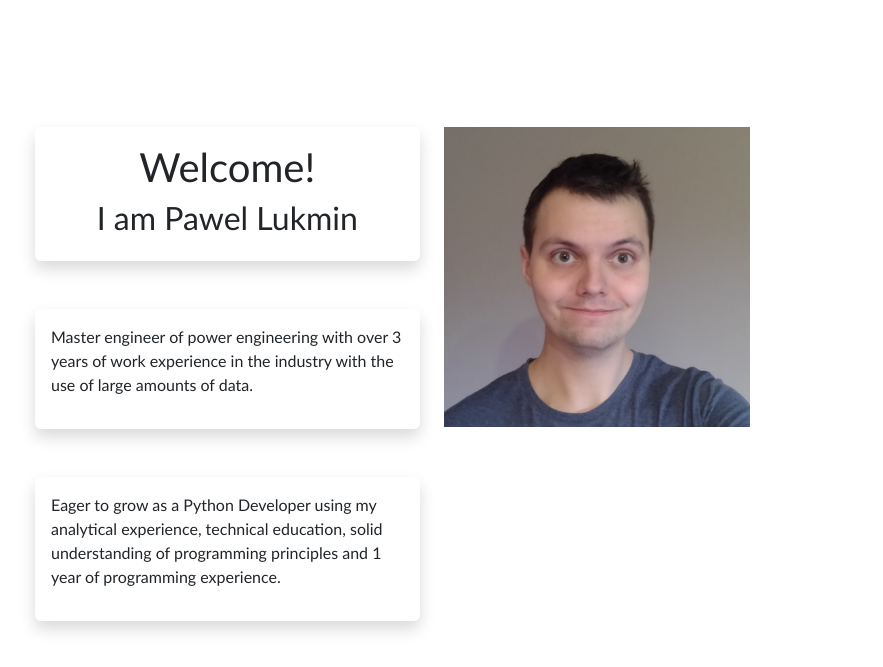
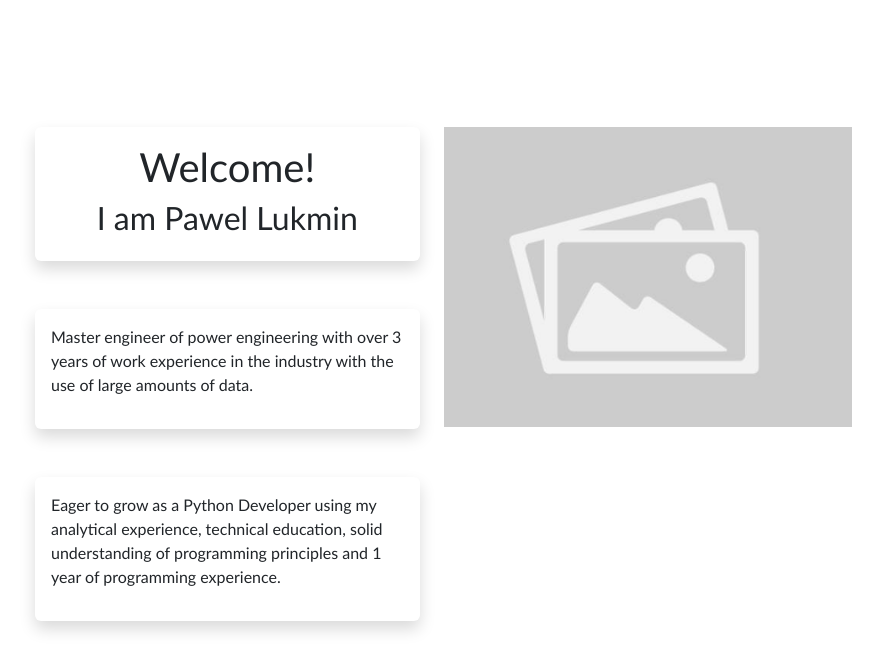
Before and after one commit to Arthemyst/my_portfolio, a Django app: page / in a window 1280 px wide. Shown: the part 56-723 px from the top of the page, without its empty margins (196-1079 px from the left). Run offline with Django 4.2, Linux system fonts and the light colour scheme; some libraries are stand-ins or nearby versions.

Commit message:
Change: Replaced photo in home page by placeholder. Added line char between read more and edit buttons in projects elements.

```diff
--- a/src/portfolio_app1/templates/portfolio_app1/home.html
+++ b/src/portfolio_app1/templates/portfolio_app1/home.html
@@ -61,7 +61,7 @@
             </div>
             <div class="feature col">
 
-                <img src="{% static 'images/pawel.png' %}" wight=300 height=300>
+                <img src="{% static 'images/placeholder.png' %}" wight=300 height=300>
 
             </div>
 
--- a/src/portfolio_app1/templates/portfolio_app1/projects.html
+++ b/src/portfolio_app1/templates/portfolio_app1/projects.html
@@ -62,7 +62,7 @@
                         {% endif %}
                         <a href="{% url 'project' project.id %}">Read more</a>
                         {% if request.user.is_authenticated %}
-                            <a href="{% url 'update_project' project.id %}">Edit</a>
+                            | <a href="{% url 'update_project' project.id %}">Edit</a>
                         {% endif %}
 
                         <hr>
```
